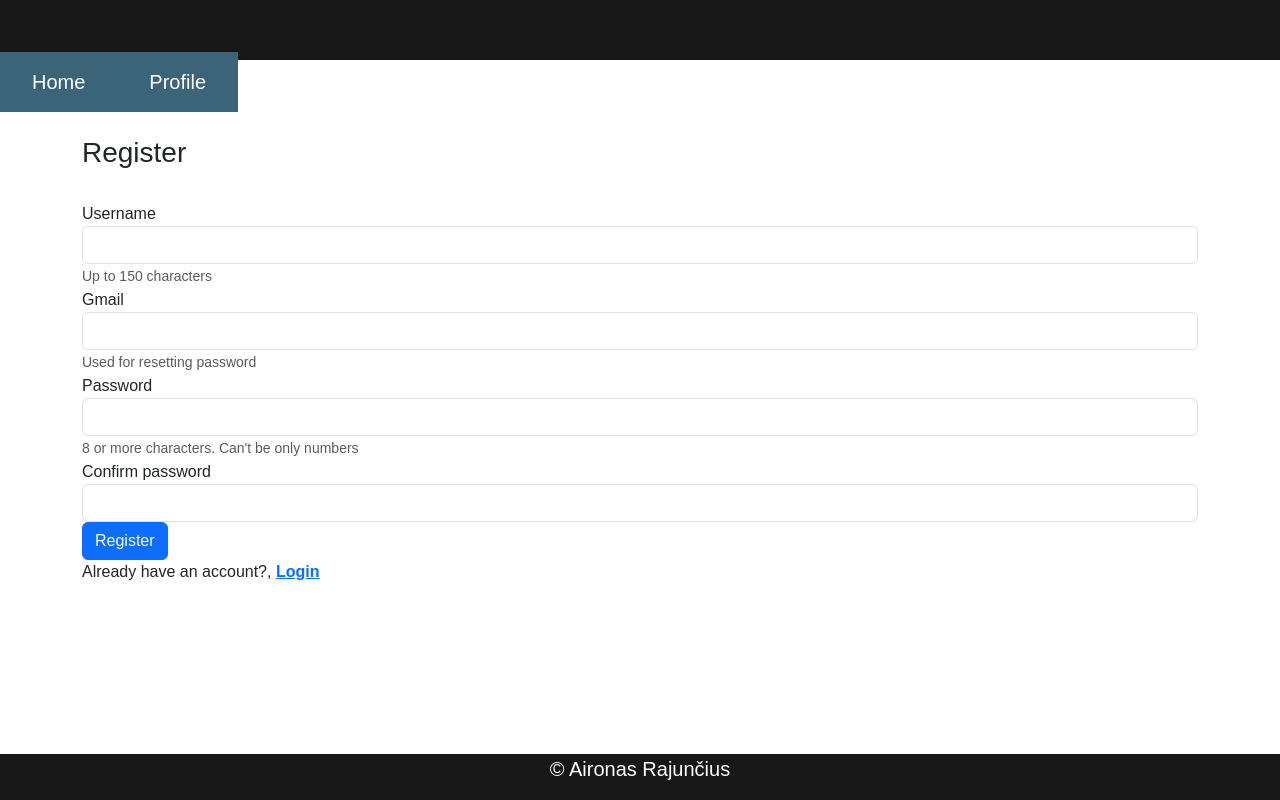
After one commit to AironasGit/ImagerWeb, a Django app: page /imager/register/ in a window 1280 px wide. The commit adds this page. Run offline with Django 5.2, Linux system fonts and the light colour scheme.

Commit message:
Added registration page

```diff
--- a/ImagerWeb/Imager/templates/base.html
+++ b/ImagerWeb/Imager/templates/base.html
@@ -5,12 +5,14 @@
 <meta charset="utf-8">
 <meta name="viewport" content="width=device-width, initial-scale=1">
 <script src="https://ajax.googleapis.com/ajax/libs/jquery/3.7.1/jquery.min.js"></script>
+<link href="https://cdn.jsdelivr.net/npm/bootstrap@5.3.3/dist/css/bootstrap.min.css" rel="stylesheet">
+<script src="https://cdn.jsdelivr.net/npm/bootstrap@5.3.3/dist/js/bootstrap.bundle.min.js"></script>
 {% load static %}
 <link rel="stylesheet" href="{% static 'css/style.css' %}">
 </head>
 <body>
   <header>
-    <h2>{% block 'header' %}{% endblock %}</h2>
+    <a style="font-size: 30px;">{% block 'header' %}{% endblock %}</a>
   </header>
   <div class="btn-group">
     <form action="{% url 'index' %}">
@@ -32,7 +34,7 @@
   </div>
   <footer>
     {% block 'footer' %}{% endblock %}
-    <h3>&#169; Aironas Rajunčius</h3>
+    <p style="font-size: 20px;">&#169; Aironas Rajunčius</p>
   </footer>
 </body>
 </html>
--- /dev/null
+++ b/ImagerWeb/Imager/templates/registration/register.html
@@ -0,0 +1,49 @@
+{% extends 'base.html' %}
+
+{% block 'title' %}Register{% endblock %}
+
+{% block 'content' %}
+    <div class="container register">
+        <div class="container mt-4">
+            <div class="row">
+                <div class="col-sm">
+                    {% if messages %}
+                    {% for message in messages %}
+                    <div class="alert alert-{% if message.tags == 'error' %}danger{% elif message.tags == 'info' %}success{% endif %}"
+                         role="alert">
+                        {{ message }}
+                    </div>
+                    {% endfor %}
+                    {% endif %}
+                    {% block "content" %}{% endblock %}
+                </div>
+            </div>
+        </div>
+        <h3>Register</h3><br/>
+        <form method="post">
+            {% csrf_token %}
+            <div class="form-group">
+                <label for="username">Username</label>
+                <input name="username" type="text" class="form-control" id="username" aria-describedby="usernameHelp">
+                <small id="usernameHelp" class="form-text text-muted">Up to 150 characters</small>
+            </div>
+            <div class="form-group">
+                <label for="exampleInputEmail1">Gmail</label>
+                <input name="email" type="email" class="form-control" id="exampleInputEmail1" aria-describedby="emailHelp">
+                <small id="emailHelp" class="form-text text-muted">Used for resetting password</small>
+            </div>
+            <div class="form-group">
+                <label for="password">Password</label>
+                <input name="password" type="password" class="form-control" id="password" aria-describedby="pwdHelp">
+                <small id="pwdHelp" class="form-text text-muted">8 or more characters. Can't be only numbers</small>
+            </div>
+            <div class="form-group">
+                <label for="password2">Confirm password</label>
+                <input name="password2" type="password" class="form-control" id="password2" aria-describedby="pwd2Help">
+            </div>
+            <button type="submit" class="btn btn-primary register-button">Register</button>
+        </form>
+        <p>Already have an account?, <a href="{% url 'login' %}"><strong>Login</strong></a></p>
+    </div>
+
+{% endblock %}
--- a/ImagerWeb/Imager/urls.py
+++ b/ImagerWeb/Imager/urls.py
@@ -8,4 +8,5 @@ urlpatterns = [
     path('get_images', views.get_images, name='get_images'),
     path('get_profile_images', views.get_profile_images, name='get_profile_images'),
     path('accounts/', include('django.contrib.auth.urls')),
+    path('register/', views.register, name='register'),
 ]
--- a/ImagerWeb/Imager/views.py
+++ b/ImagerWeb/Imager/views.py
@@ -2,6 +2,12 @@ from django.shortcuts import render
 from django.http import HttpResponse, JsonResponse
 from .models import Image
 from django.contrib.auth.decorators import login_required
+from django.shortcuts import redirect
+from django.contrib.auth.forms import User
+from django.views.decorators.csrf import csrf_protect
+from django.contrib import messages
+from django.contrib.auth.password_validation import validate_password
+from django.core.exceptions import ValidationError
 # Create your views here.
 
 def index(request):
@@ -26,3 +32,36 @@ def profile(request):
 def get_profile_images(request):
     images = Image.objects.filter(user=request.user)
     return JsonResponse({"images": list(images.values())})
+
+@csrf_protect
+def register(request):
+    if request.method == "POST":
+        username = request.POST['username']
+        email = request.POST['email']
+        password = request.POST['password']
+        password2 = request.POST['password2']
+        if username == '' or email == '' or password == '' or password2 == '':
+            messages.error(request, f'One or more fields are empty!')
+            return redirect('register')
+        if password == password2:
+            if User.objects.filter(username=username).exists():
+                messages.error(request, f'Username {username} already exists!')
+                return redirect('register')
+            else:
+                if User.objects.filter(email=email).exists():
+                    messages.error(request, f'This {email} email is taken!')
+                    return redirect('register')
+                else:
+                    try:
+                        validate_password(password)
+                    except ValidationError as e:
+                        for error in e:
+                            messages.error(request, error)
+                        return redirect('register')
+                    User.objects.create_user(username=username, email=email, password=password)
+                    messages.info(request, f'User {username} registered!')
+                    return redirect('login')
+        else:
+            messages.error(request, 'Passwords are not matching')
+            return redirect('register')
+    return render(request, 'registration/register.html')
--- a/ImagerWeb/ImagerWeb/settings.py
+++ b/ImagerWeb/ImagerWeb/settings.py
@@ -92,6 +92,9 @@ AUTH_PASSWORD_VALIDATORS = [
     },
     {
         'NAME': 'django.contrib.auth.password_validation.MinimumLengthValidator',
+        "OPTIONS": {
+            "min_length": 8,
+        },
     },
     {
         'NAME': 'django.contrib.auth.password_validation.CommonPasswordValidator',
```
Also changed, not shown: ImagerWeb/Imager/middleware/sessionmiddleware.py (added, +19 -0 lines), ImagerWeb/Imager/templates/registration/login.html (+31 -17 lines).
